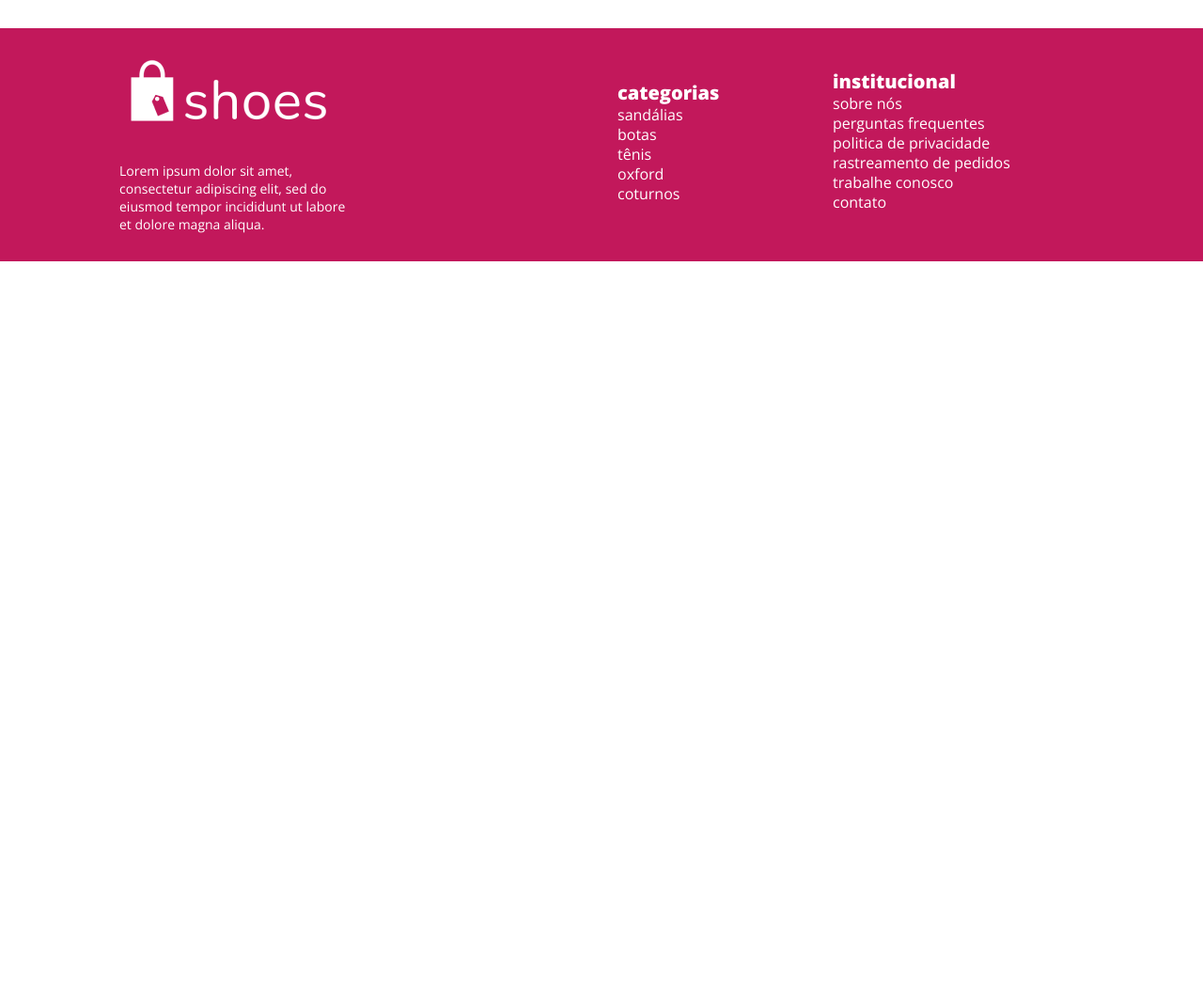
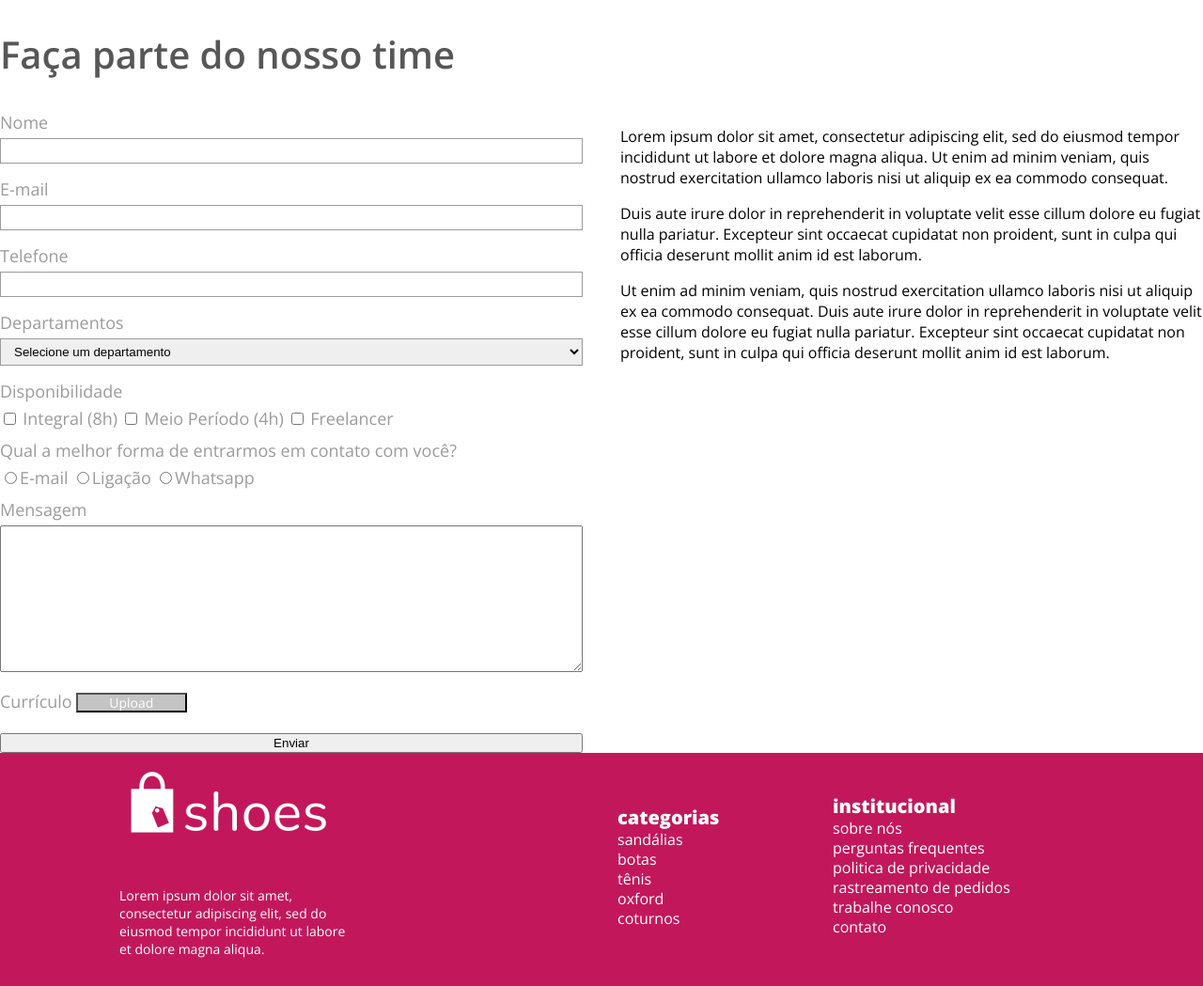
Before and after one commit to JoaoVini/shoes-store, a plain HTML site: page index.html in a window 1280 px wide. Shown: the part 3520-4569 px from the top of the page at 94% size. Before the commit the page ends 3798 px from the top, so only its background shows below. Drawn offline with nearby package versions, Linux system fonts and the light colour scheme.

Commit message:
Faltando botoes

```diff
--- a/css/style.css
+++ b/css/style.css
@@ -24,7 +24,7 @@
     margin-right: 20px;
   }
 
-  p {
+  .promo1 p {
     margin: 0;
   }
 
@@ -41,7 +41,7 @@
     height: 235px;
   }
 
-h2 {
+.seu-estilo {
   font-family: "Open Sans";
   font-style: normal;
   font-weight: 800;
@@ -216,6 +216,10 @@ h5 {
   color: #FFFFFF;
 }
 
+.categorias p {
+  margin: 0;
+}
+
 .institucional {
   margin-right: 148px;
   width: 246px;
@@ -227,3 +231,65 @@ h5 {
   line-height: 21px;
   color: #FFFFFF;
 }
+
+.institucional p {
+  margin: 0;
+}
+
+.contact-heading {
+  font-size: 40px;
+  font-weight: 600;
+  color: #575757;
+}
+
+.contato {
+  display: flex;
+}
+
+form, article {
+  flex: 1;
+}
+
+form {
+  display: flex;
+  flex-direction: column;
+  margin-right: 40px;
+  color: #9b9b9b;
+}
+
+input, select {
+  margin-bottom: 15px;
+  padding: 5px 10px;
+  border: solid 1px #9b9b9b;
+}
+
+label {
+  font-size: 18px;
+  margin-bottom: 5px;
+}
+
+.upload button {
+  width: 118px;
+  height: 21px;
+  background-color: #c4c4c4;
+  font-family: "Open Sans";
+  font-style: normal;
+  font-weight: normal;
+  font-size: 14px;
+  line-height: 16px;
+  color: #FFFFFF;
+  margin-top: 22px;
+  margin-bottom: 22px;
+}
+
+.enviar {
+  width: 537px;
+  height: 33px;
+  background: #C2185B;
+  font-family: Roboto;
+  font-style: normal;
+  font-weight: bold;
+  font-size: 20px;
+  line-height: 23px;
+  color: #FFFFFF;
+}
--- a/index.html
+++ b/index.html
@@ -1,17 +1,20 @@
 <!DOCTYPE html>
 <html lang="en">
   <head>
-    <meta charset="UTF-8">
-    <meta http-equiv="X-UA-Compatible" content="IE=edge">
-    <meta name="viewport" content="width=device-width, initial-scale=1.0">
-    <link rel="preconnect" href="https://fonts.gstatic.com">
-    <link href="https://fonts.googleapis.com/css2?family=Open+Sans:wght@400;600;800&display=swap" rel="stylesheet">
-    <link rel="stylesheet" href="css/style.css">
+    <meta charset="UTF-8" />
+    <meta http-equiv="X-UA-Compatible" content="IE=edge" />
+    <meta name="viewport" content="width=device-width, initial-scale=1.0" />
+    <link rel="preconnect" href="https://fonts.gstatic.com" />
+    <link
+      href="https://fonts.googleapis.com/css2?family=Open+Sans:wght@400;600;800&display=swap"
+      rel="stylesheet"
+    />
+    <link rel="stylesheet" href="css/style.css" />
     <title>Shoes Store</title>
   </head>
   <body>
     <header class="container">
-        <img src="./img/logo-color.png" alt="Logo">
+      <img src="./img/logo-color.png" alt="Logo" />
       <nav>
         <a href="#" class="nav-link">Todos os produtos</a>
         <a href="#" class="nav-link">Coleções</a>
@@ -21,32 +24,32 @@
     <main class="container">
       <section class="banner"></section>
       <section class="encontre-seu-estilo">
-            <h2>encontre seu estilo</h2>
+        <h2 class="seu-estilo">encontre seu estilo</h2>
         <div class="featured">
-                <img src="img\photoshoot-1.png" alt="Photoshoot 1">
-                <img src="img\photoshoot-2.png" alt="Photoshoot 2">
+          <img src="img\photoshoot-1.png" alt="Photoshoot 1" />
+          <img src="img\photoshoot-2.png" alt="Photoshoot 2" />
         </div>
       </section>
       <section class="off">
         <h3>30% off</h3>
         <div class="promo">
-                <div class= "promo1">
-                    <img src="img\shoes1.png" alt="Shoe 1">
+          <div class="promo1">
+            <img src="img\shoes1.png" alt="Shoe 1" />
             <p class="produto">scarpin salto fino básico</p>
             <p class="preco">R$ 140,00</p>
           </div>
-                <div class= "promo1">
-                    <img src="img\shoes2.png" alt="Shoe 2">
+          <div class="promo1">
+            <img src="img\shoes2.png" alt="Shoe 2" />
             <p class="produto">scarpin salto fino básico</p>
             <p class="preco">R$ 140,00</p>
           </div>
-                <div class= "promo1">
-                    <img src="img\shoes3.png" alt="Shoe 3">
+          <div class="promo1">
+            <img src="img\shoes3.png" alt="Shoe 3" />
             <p class="produto">scarpin salto fino básico</p>
             <p class="preco">R$ 140,00</p>
           </div>
-                <div class= "promo1">
-                    <img src="img\shoes4.png" alt="Shoe 4">
+          <div class="promo1">
+            <img src="img\shoes4.png" alt="Shoe 4" />
             <p class="produto">sandália salto fino</p>
             <p class="preco">R$ 140,00</p>
           </div>
@@ -58,17 +61,92 @@
           <div class="button">
             <p>ver detalhes</p>
           </div>
-                <img src="img\photoshoot-3.png" alt="Photoshoot 3">
+          <img src="img\photoshoot-3.png" alt="Photoshoot 3" />
         </div>
         <div class="coluna2">
-                <img src="img\photoshoot-4.png" alt="Photoshoot 4">
+          <img src="img\photoshoot-4.png" alt="Photoshoot 4" />
+        </div>
+      </section>
+      <section>
+        <h2 class="contact-heading">Faça parte do nosso time</h2>
+        <div class="contato">
+          <form action="">
+            <label for="nome">Nome</label>
+            <input type="text" id="nome" />
+            <label for="e-mail">E-mail</label>
+            <input type="email" id="e-mail" />
+            <label for="telefone">Telefone</label>
+            <input type="tel" id="telefone" />
+            <label for="departamentos">Departamentos</label>
+            <select name="departamentos" id="departamentos">
+              <option selected disabled>Selecione um departamento</option>
+              <option value="tecnologia">Tecnologia</option>
+              <option value="design">Design</option>
+              <option value="rh">Recursos Humanos</option>
+            </select>
+            <label>Disponibilidade</label>
+            <div class="options">
+              <input
+                type="checkbox"
+                name="disponibilidade"
+                id="opcao-integral"
+              />
+              <label for="opcao-integral">Integral (8h)</label>
+
+              <input type="checkbox" name="disponibilidade" id="opcao-meio" />
+              <label for="opcao-meio">Meio Período (4h)</label>
+
+              <input
+                type="checkbox"
+                name="disponibilidade"
+                id="opcao-freelancer"
+              />
+              <label for="opcao=-freelancer">Freelancer</label>
+            </div>
+            <label>Qual a melhor forma de entrarmos em contato com você?</label>
+            <div>
+            <input type="radio" name="contato" id="email" value="email"><label for="email">E-mail</label>
+            <input type="radio" name="contato" id="ligacao" value="ligacao"><label for="ligacao">Ligação</label>
+            <input type="radio" name="contato" id="whatsapp" value="whatsapp"><label for="whatsapp">Whatsapp</label>
+            </div>
+            <label>Mensagem</label>
+            <textarea name="mensagem" id="mensagem" cols=30 rows=10></textarea>
+            <div class="upload"><label>Currículo</label>
+            <button type="file">Upload</button></div>
+            <button type="submit">Enviar</button>
+            </form>
+
+          <article>
+            <p>
+              Lorem ipsum dolor sit amet, consectetur adipiscing elit, sed do
+              eiusmod tempor incididunt ut labore et dolore magna aliqua. Ut
+              enim ad minim veniam, quis nostrud exercitation ullamco laboris
+              nisi ut aliquip ex ea commodo consequat.
+            </p>
+            <p>
+              Duis aute irure dolor in reprehenderit in voluptate velit esse
+              cillum dolore eu fugiat nulla pariatur. Excepteur sint occaecat
+              cupidatat non proident, sunt in culpa qui officia deserunt mollit
+              anim id est laborum.
+            </p>
+            <p>
+              Ut enim ad minim veniam, quis nostrud exercitation ullamco laboris
+              nisi ut aliquip ex ea commodo consequat. Duis aute irure dolor in
+              reprehenderit in voluptate velit esse cillum dolore eu fugiat
+              nulla pariatur. Excepteur sint occaecat cupidatat non proident,
+              sunt in culpa qui officia deserunt mollit anim id est laborum.
+            </p>
+          </article>
         </div>
       </section>
     </main>
     <footer class="box-rodape">
       <section class="logo">
-        <img src="img\logo-white.png" alt="Logo Branco">
-        <p>Lorem ipsum dolor sit amet, consectetur adipiscing elit, sed do eiusmod tempor incididunt ut labore et dolore magna aliqua.</p>
+        <img src="img\logo-white.png" alt="Logo Branco" />
+        <p>
+          Lorem ipsum dolor sit amet, consectetur adipiscing elit, sed do
+          eiusmod tempor incididunt ut labore et dolore magna aliqua.
+        </p>
       </section>
       <section class="categorias">
         <h5>categorias</h5>
@@ -83,7 +161,7 @@
         <p>sobre nós</p>
         <p>perguntas frequentes</p>
         <p>politica de privacidade</p>
-            <p>rastreamento de pedidos </p>
+        <p>rastreamento de pedidos</p>
         <p>trabalhe conosco</p>
         <p>contato</p>
       </section>
```
Lines whose indentation alone changed are shown as unchanged.
